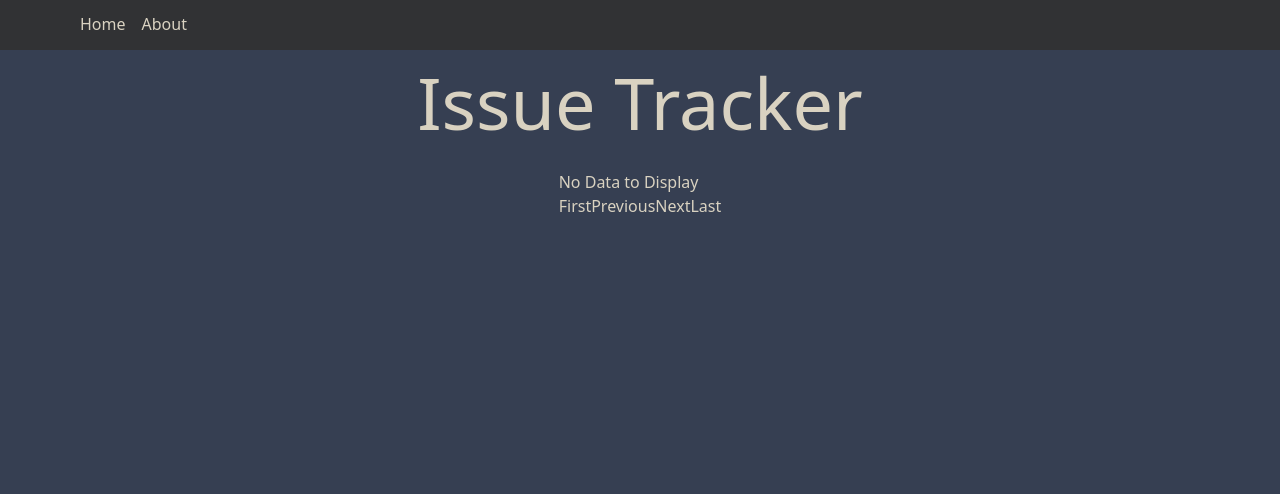
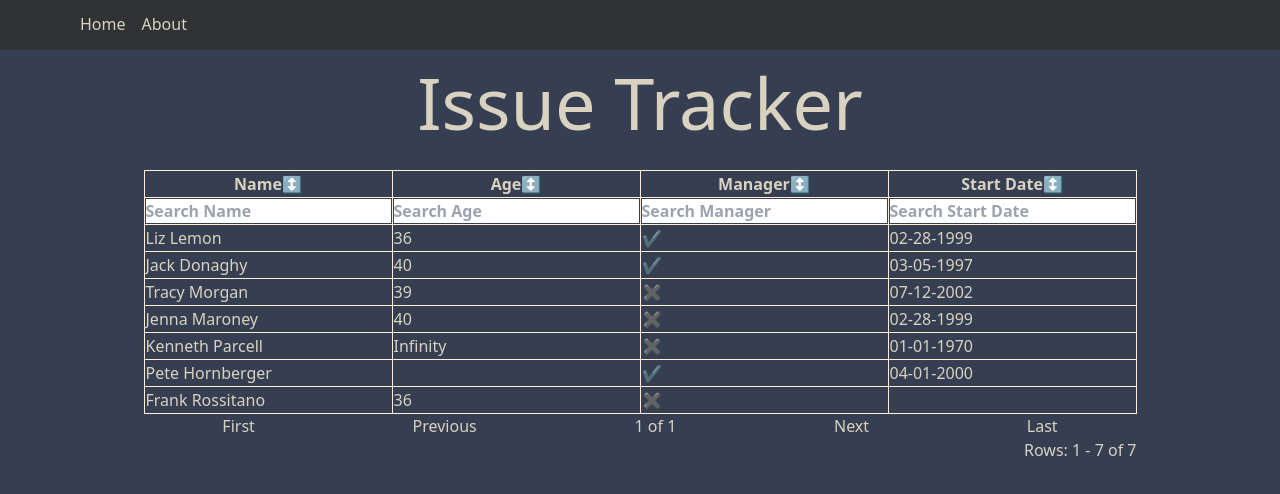
Before and after one commit to luke-hays/issue-tracker-ui, a React app: page / in a window 1280 px wide. Shown: the top 494 px of the page. Built offline with nearby package versions, Linux system fonts and the light colour scheme.

Commit message:
add styling to table

```diff
--- a/src/components/Table/Pagination.tsx
+++ b/src/components/Table/Pagination.tsx
@@ -42,7 +42,7 @@ const Pagination = ({
 
   return (
     <div>
-      <div>
+      <div className="flex justify-around">
         <button
           disabled={activePage === 1}
           onClick={onFirstClick}
@@ -57,6 +57,9 @@ const Pagination = ({
         >
           Previous
         </button>
+        <p>
+          {activePage} of {totalPages}
+        </p>
         <button
           disabled={activePage === totalPages || totalPages <= 1}
           onClick={onNextClick}
@@ -73,10 +76,7 @@ const Pagination = ({
         </button>
       </div>
       {hasData ? (
-        <div>
-          <p>
-            {activePage} of {totalPages}
-          </p>
+        <div className="flex justify-end">
           <p>
             Rows: {beginning === end ? end : `${beginning} - ${end}`} of {count}
           </p>
--- a/src/components/Table/Table.tsx
+++ b/src/components/Table/Table.tsx
@@ -21,7 +21,7 @@ const Table = ({ rows, columns }: TableProps): JSX.Element => {
   return (
     <div>
       {count === 0 ? <div>No Data to Display</div> : ''}
-      <table>
+      <table className="border-solid border w-fit">
         <thead>
           <tr>
             {columns.map((column) => {
@@ -36,7 +36,10 @@ const Table = ({ rows, columns }: TableProps): JSX.Element => {
               };
 
               return (
-                <th key={column.accessor}>
+                <th
+                  key={column.accessor}
+                  className="border-solid border border-orange-100"
+                >
                   <span>{column.label}</span>
                   <button
                     type="button"
@@ -51,7 +54,7 @@ const Table = ({ rows, columns }: TableProps): JSX.Element => {
           <tr>
             {columns.map((column) => {
               return (
-                <th>
+                <th className="border-solid border border-orange-100">
                   <input
                     key={`${column.accessor}-search`}
                     type="search"
@@ -69,11 +72,17 @@ const Table = ({ rows, columns }: TableProps): JSX.Element => {
         <tbody>
           {calculatedRows.map((row: rowType) => {
             return (
-              <tr key={row.id}>
+              <tr
+                key={row.id}
+                className="border-solid border border-orange-100"
+              >
                 {columns.map((column) => {
                   if (column.format) {
                     return (
-                      <td key={column.accessor}>
+                      <td
+                        key={column.accessor}
+                        className="border-solid border border-orange-100"
+                      >
                         {column.format(
                           Boolean(row[column.accessor as keyof rowType])
                         )}
@@ -81,7 +90,10 @@ const Table = ({ rows, columns }: TableProps): JSX.Element => {
                     );
                   }
                   return (
-                    <td key={column.accessor}>
+                    <td
+                      key={column.accessor}
+                      className="border-solid border border-orange-100"
+                    >
                       {row[column.accessor as keyof rowType]}
                     </td>
                   );
--- a/src/views/Home/Home.tsx
+++ b/src/views/Home/Home.tsx
@@ -1,8 +1,68 @@
 import Table from 'components/Table/Table';
 import '../../index.css';
 
-const rows: [] = [];
-const columns: [] = [];
+const rows = [
+  {
+    id: 1,
+    name: 'Liz Lemon',
+    age: 36,
+    is_manager: true,
+    start_date: '02-28-1999',
+  },
+  {
+    id: 2,
+    name: 'Jack Donaghy',
+    age: 40,
+    is_manager: true,
+    start_date: '03-05-1997',
+  },
+  {
+    id: 3,
+    name: 'Tracy Morgan',
+    age: 39,
+    is_manager: false,
+    start_date: '07-12-2002',
+  },
+  {
+    id: 4,
+    name: 'Jenna Maroney',
+    age: 40,
+    is_manager: false,
+    start_date: '02-28-1999',
+  },
+  {
+    id: 5,
+    name: 'Kenneth Parcell',
+    age: Infinity,
+    is_manager: false,
+    start_date: '01-01-1970',
+  },
+  {
+    id: 6,
+    name: 'Pete Hornberger',
+    age: null,
+    is_manager: true,
+    start_date: '04-01-2000',
+  },
+  {
+    id: 7,
+    name: 'Frank Rossitano',
+    age: 36,
+    is_manager: false,
+    start_date: null,
+  },
+];
+
+const columns = [
+  { accessor: 'name', label: 'Name' },
+  { accessor: 'age', label: 'Age' },
+  {
+    accessor: 'is_manager',
+    label: 'Manager',
+    format: (value: boolean) => (value ? '✔️' : '✖️'),
+  },
+  { accessor: 'start_date', label: 'Start Date' },
+];
 
 const Home = (): JSX.Element => {
   return (
```
